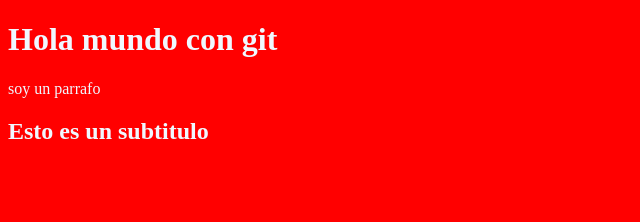
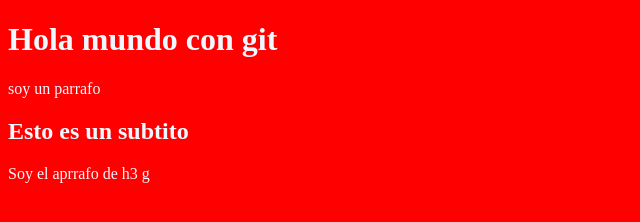
Before and after one commit to Sur4x/git, a plain HTML site: page index.html in a window 1280 px wide. Shown: the whole page, without its empty margins (0-640 px from the left). Drawn offline with Linux system fonts and the light colour scheme.

Commit message:
agregue un parrafo

```diff
--- a/index.html
+++ b/index.html
@@ -13,7 +13,8 @@
 
     <h1>Hola mundo con git </h1>
     <p>soy un parrafo </p>
-    <h2>Esto es un subtitulo </h2>
+    <h2>Esto es un subtito </h2>
+    <p>Soy el aprrafo de h3 g</p>
 </body>
 
 </html>
```
Also changed, not shown: 1 other file.
